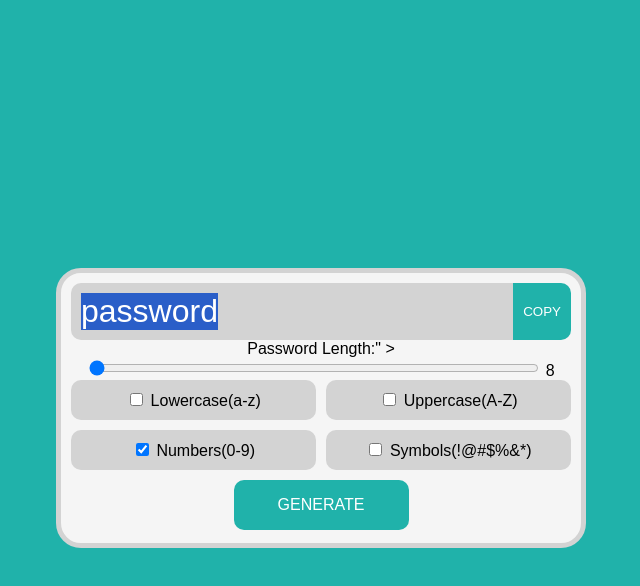
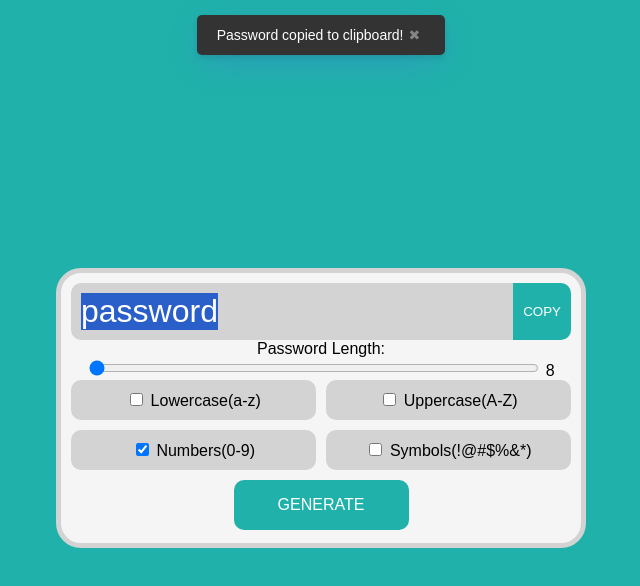
Before and after one commit to Nayanprajapati/Password_Generator, a website built with Vite: page index.html in a window 1280 px wide. Both pictures are taken after a click on the button "COPY". Shown: the whole page, without its empty margins (319-959 px from the left). Built offline with nearby package versions, Linux system fonts and the light colour scheme.

Commit message:
toast added

```diff
--- a/index.html
+++ b/index.html
@@ -6,15 +6,18 @@
   <meta name="viewport" content="width=device-width, initial-scale=1.0" />
   <title>Password_Generator</title>
   <link rel="stylesheet" href="/src/style.css">
+
+  <!-- Toastify CSS -->
+  <link rel="stylesheet" href="https://cdn.jsdelivr.net/npm/toastify-js/src/toastify.min.css">
 </head>
 
 <body>
   <div id="Password_Generator">
     <div id="password">
       <input type="text" id="result" value="password" readonly>
-      <button id="copy-button">COPY </button>
+      <button id="copy-button">COPY</button>
     </div>
-    <label for="password-length">Password Length:" ></label>
+    <label for="password-length">Password Length:</label>
     <input type="range" min="8" max="34" value="8" name="password-length" id="password-length"
       oninput="this.nextElementSibling.value = this.value">
     <output>8</output>
@@ -35,11 +38,12 @@
         <input type="checkbox" id="symbols-option">
         <span>Symbols(!@#$%&*)</span>
       </label>
-
     </div>
     <button id="generate-button">GENERATE</button>
+  </div>
 
-  </div>
+  <!-- Toastify JS -->
+  <script src="https://cdn.jsdelivr.net/npm/toastify-js/src/toastify.min.js"></script>
   <script type="module" src="/src/main.js"></script>
 </body>
 
--- a/package.json
+++ b/package.json
@@ -10,5 +10,8 @@
   },
   "devDependencies": {
     "vite": "^6.2.0"
+  },
+  "dependencies": {
+    "toastify-js": "^1.12.0"
   }
 }
--- a/src/main.js
+++ b/src/main.js
@@ -43,5 +43,16 @@ function copyPassword() {
 
   navigator.clipboard.writeText(copyText.value);
 
-  alert("Copied the password: " + copyText.value);
+  // Show the Toastify toast
+  Toastify({
+    text: "Password copied to clipboard!",
+    duration: 3000, // Toast will appear for 3 seconds
+    close: true, // Show close button
+    gravity: "top", // Position the toast at the top of the screen
+    position: "center", // Center it horizontally
+    className: "toast-custom", // Optional custom class for additional styling
+    style: {
+      background: "#333", // Background color of the toast
+    },
+  }).showToast();
 }
--- a/src/style.css
+++ b/src/style.css
@@ -72,3 +72,7 @@ body{
   font-size: 1em;
   cursor: pointer;
 }
+.toast-custom {
+  border-radius: 5px;
+  font-size: 14px;
+}
```
Also changed, not shown: 1 other file.
